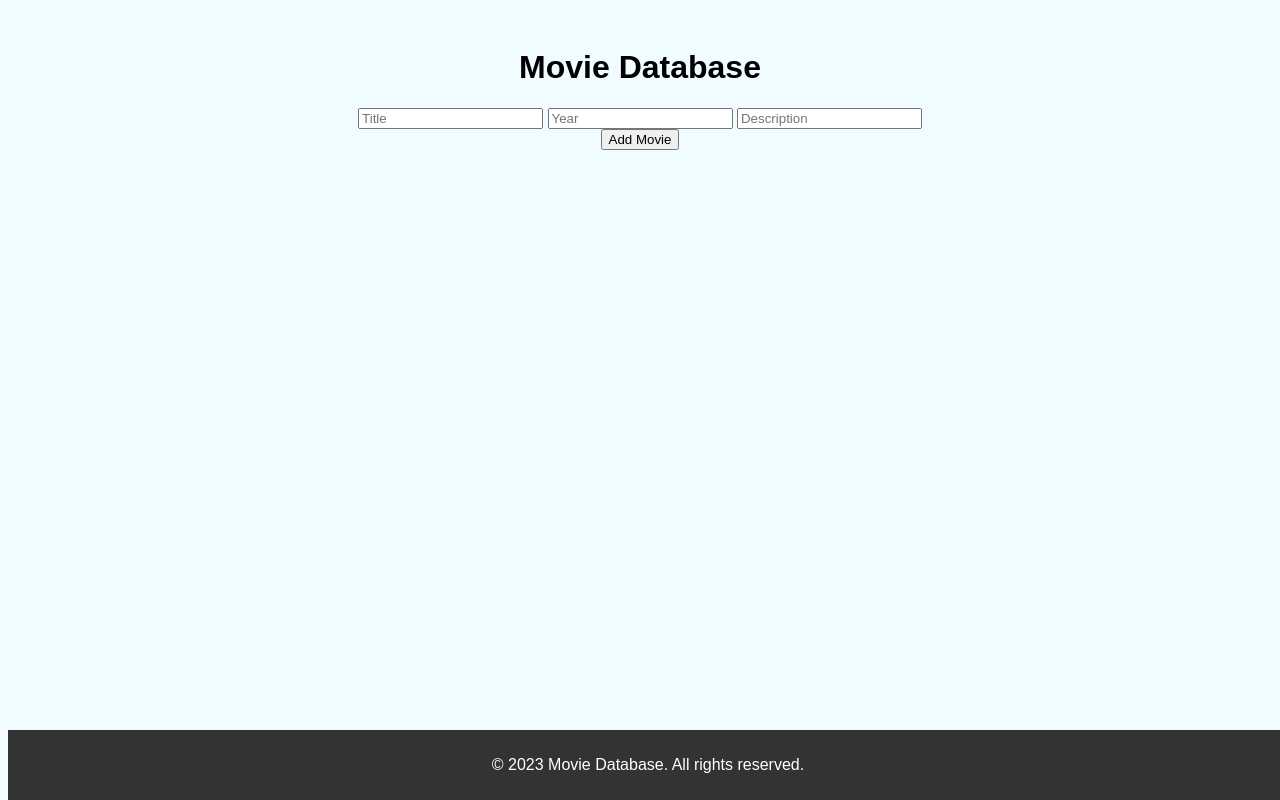
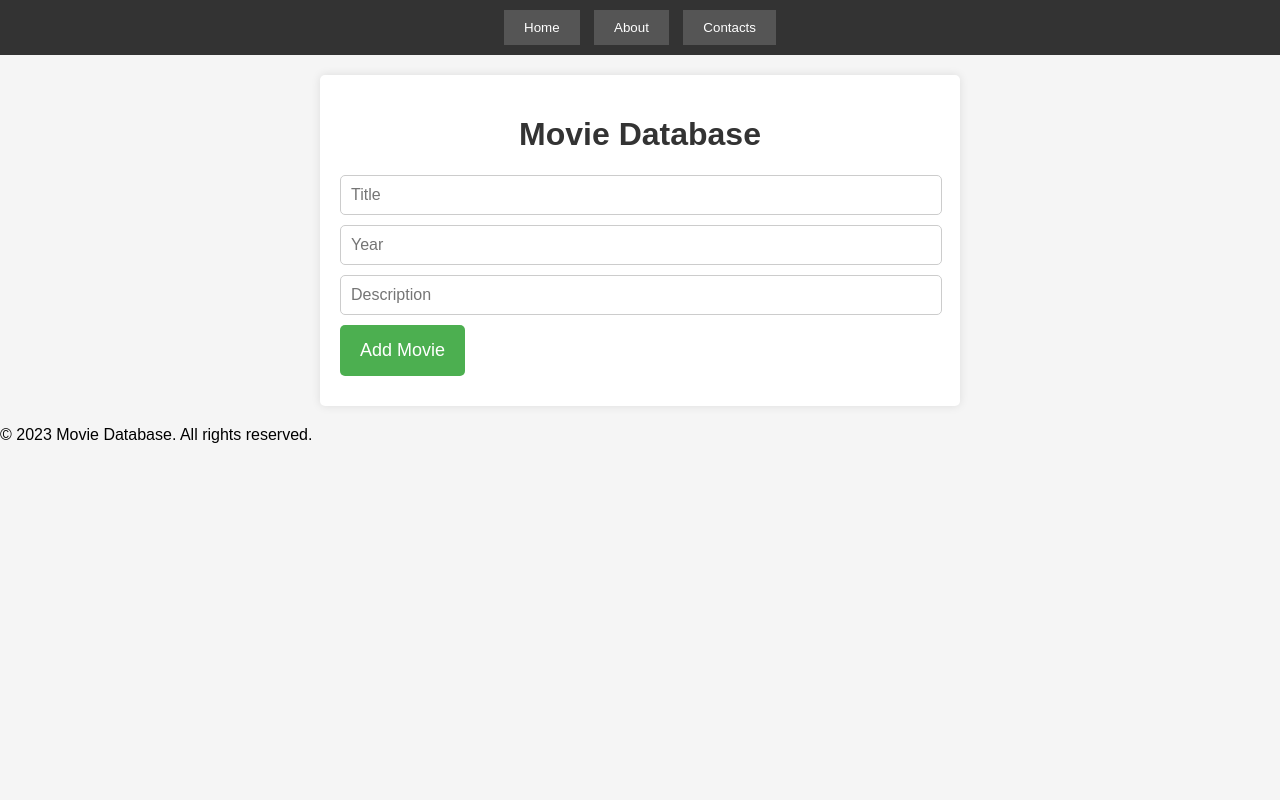
Before and after one commit to IANMICHENI/Moviesearchproject, a plain HTML site: page index.html in a window 1280 px wide. Drawn offline with Linux system fonts and the light colour scheme; no server answers.

Commit message:
projecttt

```diff
--- a/index.html
+++ b/index.html
@@ -9,6 +9,11 @@
 </head>
 
 <body>
+    <div class="navbar">
+        <button id="homeButton">Home</button>
+        <button id="aboutButton">About</button>
+        <button id="contactsButton">Contacts</button>
+    </div>
     <div class="container">
         <h1>Movie Database</h1>
         <input type="text" id="titleInput" placeholder="Title">
@@ -18,10 +23,9 @@
 
         <div id="movies"></div>
     </div>
-    <div class="footer">
+    <footer>
         <p>&copy; 2023 Movie Database. All rights reserved.</p>
-    </div>
-
+    </footer>
 
     <script src="index.js"></script>
 </body>
--- a/index.js
+++ b/index.js
@@ -3,6 +3,9 @@ const titleInput = document.getElementById('titleInput');
 const yearInput = document.getElementById('yearInput');
 const descriptionInput = document.getElementById('descriptionInput');
 const addButton = document.getElementById('addButton');
+const homeButton = document.getElementById('homeButton');
+const aboutButton = document.getElementById('aboutButton');
+const contactsButton = document.getElementById('contactsButton');
 
 function fetchMovies() {
     fetch('http://localhost:3000/movies')
@@ -127,6 +130,7 @@ function deleteMovie(id) {
     .catch(error => {
         console.error('Error deleting movie:', error);
     });
+
 }
 
 addButton.addEventListener('click', addMovie);
--- a/styles.css
+++ b/styles.css
@@ -1,39 +1,80 @@
 body {
     font-family: Arial, sans-serif;
-    background-color: rgb(240, 252, 255);
+    background-color: #f5f5f5;
+    margin: 0;
+    padding: 0;
+}
+
+.navbar {
+    background-color: #333;
+    padding: 10px;
+    text-align: center;
+}
+
+.navbar button {
+    background-color: #555;
+    color: #fff;
+    border: none;
+    padding: 10px 20px;
+    margin: 0 5px;
+    cursor: pointer;
 }
 
 .container {
     max-width: 600px;
-    margin: 0 auto;
+    margin: 20px auto;
+    background-color: #fff;
     padding: 20px;
-    text-align: center;
+    border-radius: 5px;
+    box-shadow: 0px 0px 10px 0px rgba(0, 0, 0, 0.1);
 }
 
-#searchInput {
-    width: 80%;
+.container h1 {
+    text-align: center;
+    color: #333;
+}
+
+.container input,
+.container button {
+    margin-bottom: 10px;
+}
+
+.container input[type="text"],
+.container input[type="number"] {
+    width: calc(100% - 20px);
     padding: 10px;
-    margin-bottom: 10px;
+    font-size: 16px;
+    border: 1px solid #ccc;
+    border-radius: 5px;
+}
+
+.container button {
+    background-color: #4caf50;
+    color: #fff;
+    border: none;
+    padding: 15px 20px;
+    font-size: 18px;
+    cursor: pointer;
+    border-radius: 5px;
+    transition: background-color 0.3s;
+}
+
+.container button:hover {
+    background-color: #45a049;
 }
 
 .movie-card {
     border: 1px solid #ccc;
     padding: 10px;
-    margin: 10px;
+    margin-bottom: 10px;
     border-radius: 5px;
-}
-
-.movie-card img {
-    width: 100px;
-    height: 150px;
-    object-fit: cover;
 }
 
 .footer {
     background-color: #333;
     color: #fff;
     text-align: center;
-        padding: 10px 0;
+    padding: 10px;
     position: fixed;
     bottom: 0;
     width: 100%;
```
Also changed, not shown: db.json (+7 -16 lines), 2 other files. Lines whose indentation alone changed are shown as unchanged.
